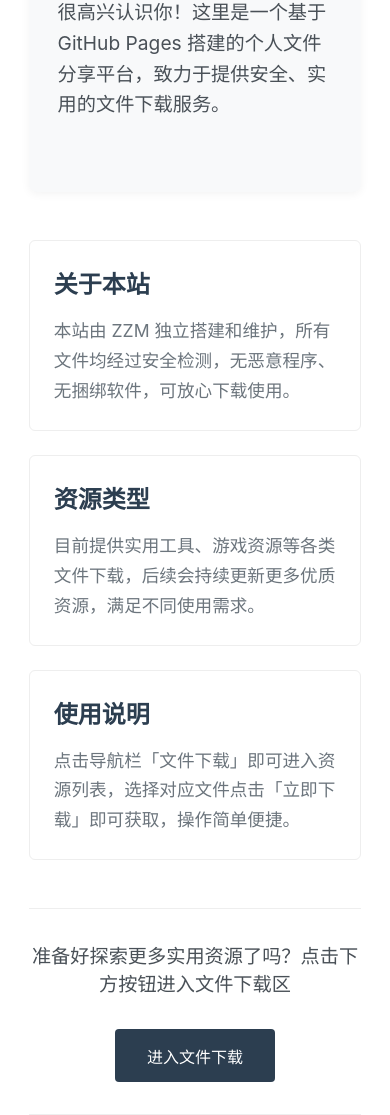
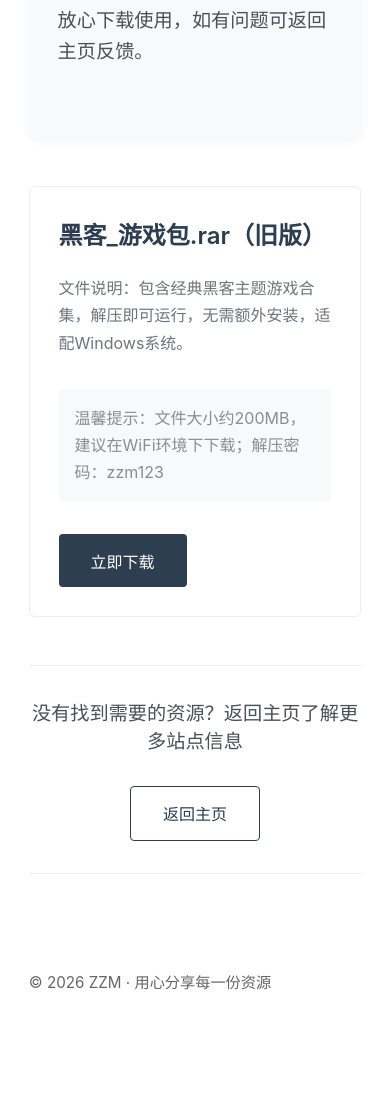
Before and after one commit to z-zm01/z-zm01.github.io, a plain HTML site: page download.html in a window 390 px wide. Shown: the part 278-1393 px from the top of the page. After the commit the page ends 1302 px from the top, so only its background shows below. Drawn offline with Linux system fonts and the light colour scheme.

Commit message:
Update download page title and styles for consistency

```diff
--- a/download.html
+++ b/download.html
@@ -3,7 +3,7 @@
 <head>
     <meta charset="UTF-8">
     <meta name="viewport" content="width=device-width, initial-scale=1.0">
-    <title>ZZM | 个人主页</title>
+    <title>文件下载 | ZZM</title>
     <style>
         * {
             margin: 0;
@@ -22,7 +22,7 @@
             padding: 0 2.5rem;
             padding-top: 80px;
         }
-        /* 导航栏样式（保留所有已实现的效果） */
+        /* 导航栏样式（与主页完全同步） */
         .nav {
             position: fixed;
             top: 0;
@@ -70,7 +70,7 @@
         .nav .logo:hover, .nav .link:hover {
             color: #2c3e50;
         }
-        /* 语言切换按钮样式 */
+        /* 语言切换按钮样式（与主页同步） */
         .lang-toggle {
             display: flex;
             align-items: center;
@@ -98,74 +98,68 @@
             background-color: transparent;
             border-radius: 50%;
         }
-        /* 主体内容：图片式文字排版 + 丰富欢迎语 */
-        .content {
+        /* 下载页主体内容（与主页视觉风格同步） */
+        .download-section {
             flex: 1;
             margin-top: 4vh;
         }
-        /* 欢迎语横幅（图片式视觉） */
-        .welcome-banner {
+        /* 欢迎引导横幅（与主页banner风格一致） */
+        .download-banner {
             background-color: #f8f9fa;
             padding: 4rem 3rem;
             border-radius: 8px;
             margin-bottom: 4rem;
             box-shadow: 0 2px 10px rgba(0,0,0,0.05);
         }
-        .welcome-banner h1 {
+        .download-banner h1 {
             font-size: clamp(2.8rem, 7vw, 4.8rem);
             font-weight: 700;
             line-height: 1.2;
             margin-bottom: 1.5rem;
             color: #2c3e50;
         }
-        .welcome-banner .subtitle {
+        .download-banner .subtitle {
             font-size: clamp(1.2rem, 2.5vw, 1.6rem);
             line-height: 1.6;
             color: #495057;
             max-width: 800px;
             margin-bottom: 2rem;
         }
-        /* 核心介绍模块 */
-        .intro-section {
-            display: grid;
-            grid-template-columns: repeat(auto-fit, minmax(300px, 1fr));
-            gap: 2.5rem;
-            margin-bottom: 5rem;
-        }
-        .intro-card {
-            padding: 2rem;
+        /* 文件下载卡片（视觉风格与主页intro-card同步） */
+        .file-card {
+            padding: 2.5rem;
             background-color: #fff;
             border: 1px solid #eee;
             border-radius: 6px;
+            max-width: 800px;
+            margin: 0 auto 4rem;
             transition: transform 0.3s ease, box-shadow 0.3s ease;
         }
-        .intro-card:hover {
+        .file-card:hover {
             transform: translateY(-5px);
             box-shadow: 0 5px 15px rgba(0,0,0,0.08);
         }
-        .intro-card h3 {
-            font-size: 1.5rem;
+        .file-card h3 {
+            font-size: 1.8rem;
             font-weight: 600;
-            margin-bottom: 1rem;
+            margin-bottom: 1.5rem;
             color: #2c3e50;
         }
-        .intro-card p {
-            font-size: 1.1rem;
+        .file-card p {
+            font-size: 1.2rem;
+            color: #6c757d;
+            margin-bottom: 2rem;
             line-height: 1.7;
-            color: #6c757d;
         }
-        /* 引导下载模块 */
-        .download-guide {
-            text-align: center;
-            padding: 3rem 0;
-            border-top: 1px solid #eee;
+        .file-card .file-tips {
+            font-size: 1rem;
+            color: #868e96;
+            margin-bottom: 2rem;
+            padding: 1rem;
+            background-color: #f8f9fa;
+            border-radius: 4px;
         }
-        .download-guide p {
-            font-size: 1.2rem;
-            color: #495057;
-            margin-bottom: 2rem;
-        }
-        .guide-btn {
+        .download-btn {
             display: inline-block;
             font-size: 1.1rem;
             color: #fff;
@@ -174,15 +168,42 @@
             border-radius: 4px;
             text-decoration: none;
             transition: background-color 0.3s ease;
+            border: none;
+            cursor: pointer;
         }
-        .guide-btn:hover {
+        .download-btn:hover {
             background-color: #1a2530;
+        }
+        /* 返回主页引导模块 */
+        .back-guide {
+            text-align: center;
+            padding: 3rem 0;
+            border-top: 1px solid #eee;
+        }
+        .back-guide p {
+            font-size: 1.2rem;
+            color: #495057;
+            margin-bottom: 2rem;
+        }
+        .back-btn {
+            display: inline-block;
+            font-size: 1.1rem;
+            color: #2c3e50;
+            border: 1px solid #2c3e50;
+            padding: 1rem 2.5rem;
+            border-radius: 4px;
+            text-decoration: none;
+            transition: background-color 0.3s ease, color 0.3s ease;
+        }
+        .back-btn:hover {
+            background-color: #2c3e50;
+            color: #fff;
         }
         /* 英文内容隐藏 */
         .en-content {
             display: none;
         }
-        /* 页脚样式 */
+        /* 页脚样式（与主页同步） */
         footer {
             margin-top: auto;
             padding-top: 6rem;
@@ -191,7 +212,7 @@
             padding-bottom: 2rem;
             border-top: 1px solid #eee;
         }
-        /* 移动端适配 */
+        /* 移动端适配（与主页同步） */
         @media (max-width: 768px) {
             body {
                 padding: 0 1.8rem;
@@ -215,22 +236,29 @@
                 width: 16px;
                 height: 16px;
             }
-            /* 移动端内容适配 */
-            .welcome-banner {
+            /* 移动端下载页适配 */
+            .download-banner {
                 padding: 2.5rem 1.8rem;
                 margin-bottom: 3rem;
             }
-            .intro-section {
-                gap: 1.5rem;
+            .file-card {
+                padding: 1.8rem;
                 margin-bottom: 3rem;
             }
-            .intro-card {
-                padding: 1.5rem;
+            .file-card h3 {
+                font-size: 1.5rem;
             }
-            .download-guide {
+            .file-card p {
+                font-size: 1rem;
+            }
+            .download-btn {
+                padding: 0.9rem 2rem;
+                font-size: 1rem;
+            }
+            .back-guide {
                 padding: 2rem 0;
             }
-            .guide-btn {
+            .back-btn {
                 padding: 0.9rem 2rem;
                 font-size: 1rem;
             }
@@ -238,11 +266,11 @@
     </style>
 </head>
 <body>
-    <!-- 导航栏（保留所有功能） -->
+    <!-- 导航栏（与主页完全同步） -->
     <div class="nav">
         <div class="nav-left">
             <a href="index.html" class="logo">ZZM</a>
-            <a href="download.html" class="link">文件下载</a>
+            <a href="index.html" class="link">返回主页</a>
         </div>
         <button class="lang-toggle" id="langBtn">
             <span class="lang-icon"></span>
@@ -250,74 +278,66 @@
         </button>
     </div>
 
-    <!-- 主体内容：包含完整欢迎语 + 丰富内容 -->
-    <div class="content">
-        <!-- 中文内容（核心欢迎语在这里） -->
+    <!-- 下载页主体内容（同步主页风格+补充欢迎语） -->
+    <div class="download-section">
+        <!-- 中文内容 -->
         <div class="zh-content">
-            <!-- 核心欢迎语横幅 -->
-            <div class="welcome-banner">
-                <h1>欢迎来到 ZZM 资源站</h1>
-                <p class="subtitle">很高兴认识你！这里是一个基于 GitHub Pages 搭建的个人文件分享平台，致力于提供安全、实用的文件下载服务。</p>
+            <!-- 欢迎引导横幅 -->
+            <div class="download-banner">
+                <h1>文件下载中心</h1>
+                <p class="subtitle">欢迎来到 ZZM 资源站下载区！所有文件均经过多重安全检测，放心下载使用，如有问题可返回主页反馈。</p>
             </div>
 
-            <!-- 补充内容模块 -->
-            <div class="intro-section">
-                <div class="intro-card">
-                    <h3>关于本站</h3>
-                    <p>本站由 ZZM 独立搭建和维护，所有文件均经过安全检测，无恶意程序、无捆绑软件，可放心下载使用。</p>
-                </div>
-                <div class="intro-card">
-                    <h3>资源类型</h3>
-                    <p>目前提供实用工具、游戏资源等各类文件下载，后续会持续更新更多优质资源，满足不同使用需求。</p>
-                </div>
-                <div class="intro-card">
-                    <h3>使用说明</h3>
-                    <p>点击导航栏「文件下载」即可进入资源列表，选择对应文件点击「立即下载」即可获取，操作简单便捷。</p>
-                </div>
+            <!-- 文件下载卡片 -->
+            <div class="file-card">
+                <h3>黑客_游戏包.rar（旧版）</h3>
+                <p>文件说明：包含经典黑客主题游戏合集，解压即可运行，无需额外安装，适配Windows系统。</p>
+                <p class="file-tips">温馨提示：文件大小约200MB，建议在WiFi环境下下载；解压密码：zzm123</p>
+                <a href="https://github.com/z-zm01/z-zm01.github.io/raw/refs/heads/main/%E9%BB%91%E5%AE%A2_%E6%B8%B8%E6%88%8F%E5%8C%85.rar"
+                   download="黑客_游戏包.rar"
+                   class="download-btn">
+                    立即下载
+                </a>
             </div>
 
-            <!-- 引导下载 -->
-            <div class="download-guide">
-                <p>准备好探索更多实用资源了吗？点击下方按钮进入文件下载区</p>
-                <a href="download.html" class="guide-btn">进入文件下载</a>
+            <!-- 返回主页引导 -->
+            <div class="back-guide">
+                <p>没有找到需要的资源？返回主页了解更多站点信息</p>
+                <a href="index.html" class="back-btn">返回主页</a>
             </div>
         </div>
 
-        <!-- 英文欢迎语（同步适配） -->
+        <!-- 英文内容（同步优化） -->
         <div class="en-content">
-            <div class="welcome-banner">
-                <h1>Welcome to ZZM Resource Station</h1>
-                <p class="subtitle">Nice to meet you! This is a personal file sharing platform built on GitHub Pages, dedicated to providing safe and practical file download services.</p>
+            <div class="download-banner">
+                <h1>File Download Center</h1>
+                <p class="subtitle">Welcome to the download area of ZZM Resource Station! All files have passed multiple security checks, feel free to download and use. You can return to the homepage for feedback if you have any questions.</p>
             </div>
 
-            <div class="intro-section">
-                <div class="intro-card">
-                    <h3>About This Site</h3>
-                    <p>Built and maintained independently by ZZM, all files are security-tested, free of malicious programs and bundled software, safe to download and use.</p>
-                </div>
-                <div class="intro-card">
-                    <h3>Resource Types</h3>
-                    <p>Currently providing downloads of practical tools, game resources and other files. More high-quality resources will be continuously updated to meet different needs.</p>
-                </div>
-                <div class="intro-card">
-                    <h3>Usage Instructions</h3>
-                    <p>Click "File Download" in the navigation bar to enter the resource list, select the corresponding file and click "Download Now" to get it, easy to operate.</p>
-                </div>
+            <div class="file-card">
+                <h3>Hacker_Game_Pack.rar (Old Version)</h3>
+                <p>File Description: Includes a collection of classic hacker-themed games, runable after decompression, no additional installation required, compatible with Windows system.</p>
+                <p class="file-tips">Tips: File size is about 200MB, it is recommended to download under WiFi; Extraction password: zzm123</p>
+                <a href="https://github.com/z-zm01/z-zm01.github.io/raw/refs/heads/main/%E9%BB%91%E5%AE%A2_%E6%B8%B8%E6%88%8F%E5%8C%85.rar"
+                   download="Hacker_Game_Pack.rar"
+                   class="download-btn">
+                    Download Now
+                </a>
             </div>
 
-            <div class="download-guide">
-                <p>Ready to explore more practical resources? Click the button below to enter the file download area</p>
-                <a href="download.html" class="guide-btn">Go to File Download</a>
+            <div class="back-guide">
+                <p>Didn't find the resources you need? Return to the homepage to learn more about the site</p>
+                <a href="index.html" class="back-btn">Back to Homepage</a>
             </div>
         </div>
     </div>
 
-    <!-- 页脚 -->
+    <!-- 页脚（与主页同步） -->
     <footer>
         <p>© 2026 ZZM · 用心分享每一份资源</p>
     </footer>
 
-    <!-- 双语切换脚本 -->
+    <!-- 双语切换脚本（与主页同步） -->
     <script>
         const langBtn = document.getElementById('langBtn');
         const langText = document.getElementById('langText');
@@ -332,13 +352,13 @@
                 zhContent.style.display = 'block';
                 enContent.style.display = 'none';
                 document.documentElement.lang = 'zh-CN';
-                document.title = 'ZZM | 个人主页';
+                document.title = '文件下载 | ZZM';
             } else {
                 langText.textContent = 'English';
                 zhContent.style.display = 'none';
                 enContent.style.display = 'block';
                 document.documentElement.lang = 'en';
-                document.title = 'ZZM | Personal Homepage';
+                document.title = 'File Download | ZZM';
             }
         });
     </script>
```
